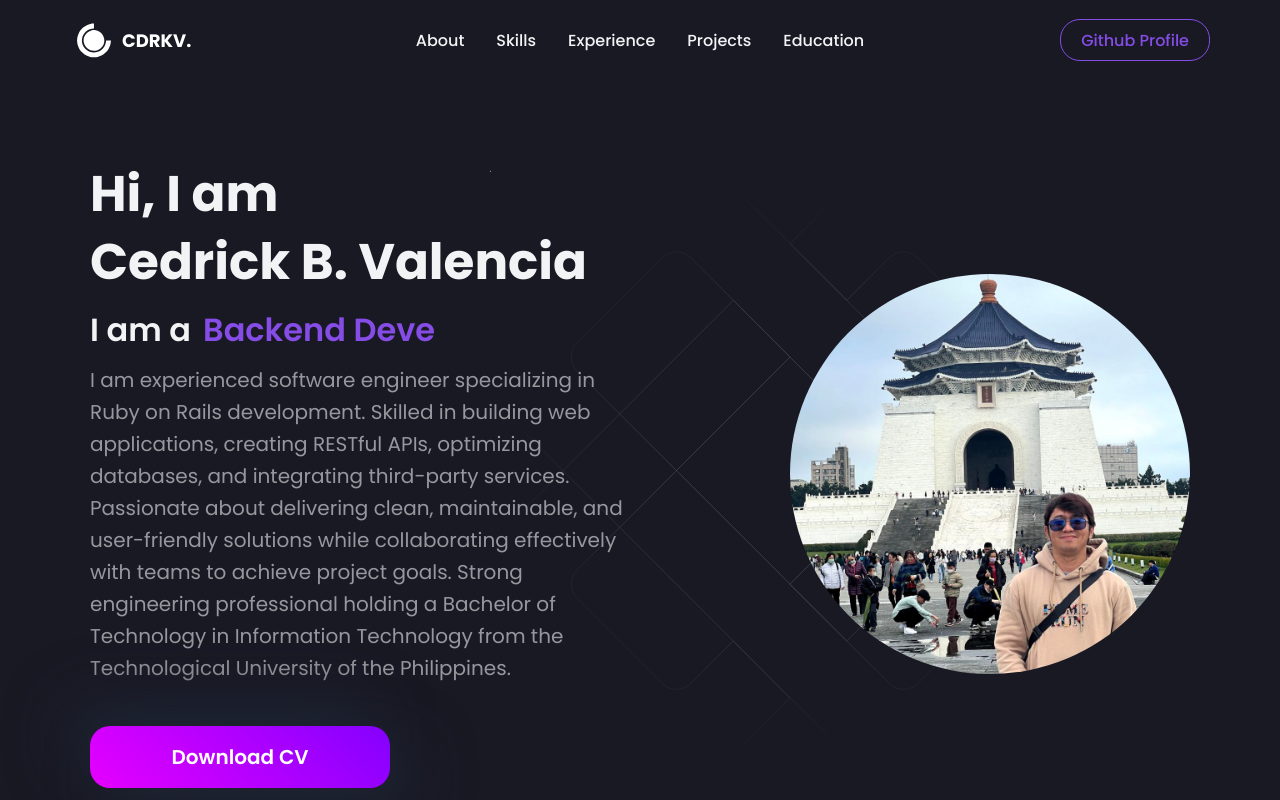
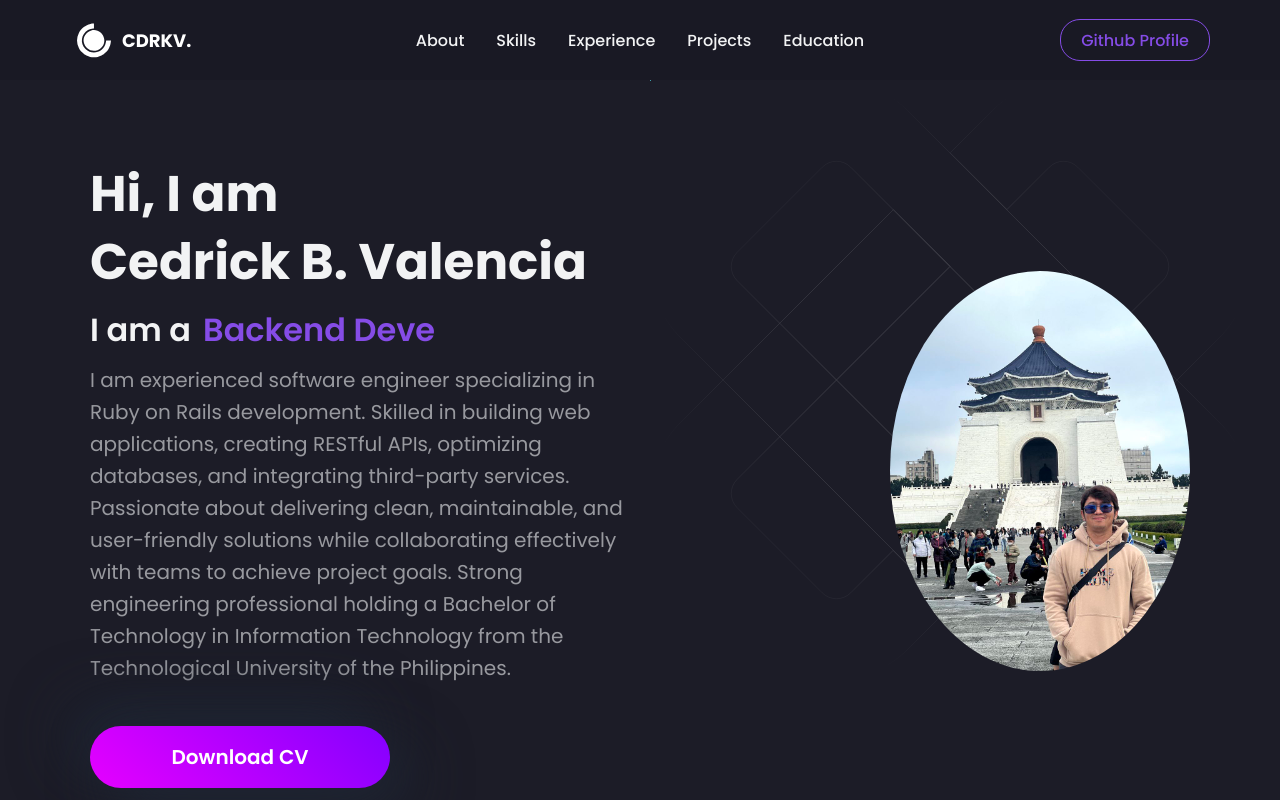
Before and after one commit to cdrk811/Portfolio, a React (Create React App) app: page / in a window 1280 px wide. Shown: the top 800 px of the page. Built offline with nearby package versions, Linux system fonts and the light colour scheme.

Commit message:
adjust about style and use frame-motion and add stars js

```diff
--- /dev/null
+++ b/src/components/Canvas/Stars.js
@@ -0,0 +1,47 @@
+import React, { Suspense, useRef, useState } from "react";
+import { Canvas, useFrame } from "@react-three/fiber";
+import { Points, PointMaterial, Preload } from "@react-three/drei";
+import styled from "styled-components";
+import * as random from "maath/random/dist/maath-random.esm";
+
+const StyledCanvasWrapper = styled.div`
+    width: 100%;
+    height: auto;
+    position: absolute;
+    inset: 0;
+`;
+
+const Stars = (props) => {
+    const ref = useRef();
+    const [sphere] = useState(() =>
+        random.inSphere(new Float32Array(5000), { radius: 1.2 })
+    );
+
+    useFrame((state, delta) => {
+        ref.current.rotation.x -= delta / 10;
+        ref.current.rotation.y -= delta / 15;
+    })
+
+    return (
+        <group rotation={[0, 0, Math.PI / 4]}>
+            <Points ref={ref} positions={sphere} stride={3} frustumCulled {...props}>
+                <PointMaterial transparent color="#f277c8" size={0.002} sizeAttenuation={true} depthWrite={false} />
+            </Points>
+        </group>
+    )
+};
+
+const StyledStarsCanvas = () => {
+    return (
+        <StyledCanvasWrapper>
+            <Canvas camera={{ position: [0, 0, 1] }}>
+                <Suspense fallback={null}>
+                    <Stars />
+                </Suspense>
+                <Preload all />
+            </Canvas>
+        </StyledCanvasWrapper>
+    )
+}
+
+export default StyledStarsCanvas;
--- /dev/null
+++ b/src/components/HeroSection/HeroSectionStyle.js
@@ -0,0 +1,213 @@
+import styled from "styled-components";
+
+export const HeroContainer = styled.div`
+    display: flex;
+    justify-content: center;
+    position: relative;
+    padding: 80px 30px;
+
+    @media (max-width: 960px) {
+        padding: 66px 16px;
+    }
+
+    @media (max-width: 640px) {
+        padding: 32px 16px;
+    }
+
+    z-index: 1;
+    clip-path: polygon(0 0, 100% 0, 100% 100%, 70% 95%, 0 100%);
+`;
+
+export const HeroBg = styled.div`
+    position: absolute;
+    display: flex;
+    justify-content: end;
+    top: 0;
+    right: 0;
+    bottom: 0;
+    left: 0;
+    width: 100%;
+    height: 100%;
+    max-width: 1360px;
+    overflow: hidden;
+    padding: 0 30px;
+    top: 50%;
+    left: 50%;
+    -webkit-transform: translateX(-50%) translateY(-50%);
+    transform: translateX(-50%) translateY(-50%);
+
+    @media (max-width: 960px) {
+        justify-content: center;
+        padding: 0 0px;
+    }
+`;
+
+export const HeroInnerContainer = styled.div`
+    position: relative;
+    display: flex;
+    justify-content: space-between;
+    align-items: center;
+    width: 100%;
+    max-width: 1100px;
+
+    @media (max-width: 960px) {
+        flex-direction: column;
+    }
+`;
+
+export const HeroLeftContainer = styled.div`
+    width: 100%;
+    order: 1;
+    @media screen and (max-width: 960px) {
+        order: 2;
+        margin-bottom: 32px;
+        display: flex;
+        gap: 6px;
+        align-items: center;
+        flex-direction: column;
+    }
+
+    @media screen and (max-width: 640px) {
+        order: 2;
+        margin-bottom: 32px;
+        display: flex;
+        gap: 6px;
+        align-items: center;
+        flex-direction: column;
+    }
+`;
+
+export const HeroRightContainer = styled.div`
+    width: 100%;
+    order: 2;
+    display: flex;
+    justify-content: end;
+
+    @media (max-width: 960px) {
+        order: 1;
+        display: flex;
+        flex-direction: column;
+        justify-content: center;
+        align-items: center;
+        margin-bottom: 80px;
+    }
+
+    @media (max-width: 640px) {
+        margin-bottom: 30px;
+    }
+`;
+
+export const Title = styled.div`
+    font-size: 50px;
+    font-weight: 700;
+    color: ${({ theme }) => theme.text_primary };
+    line-height: 68px;
+
+    @media (max-width: 960px) {
+        text-align: center;
+    }
+
+    @media (max-width: 640px) {
+        font-size: 40px;
+        line-height: 48px;
+        margin-bottom: 8px;
+    }
+`;
+
+export const TextLoop = styled.div`
+    font-size: 32px;
+    font-weight: 600;
+    color: ${({ theme }) => theme.text_primary };
+    line-height: 68px;
+    gap: 12px;
+    display: flex;
+
+    @media (max-width: 960px) {
+        text-align: center;
+    }
+
+    @media (max-width: 640px) {
+        font-size: 22px;
+        line-height: 48px;
+        margin-bottom: 16px;
+    }
+`;
+
+export const Span = styled.span`
+    color: ${({ theme }) => theme.primary };
+    cursor: pointer;
+`;
+
+export const SubTitle = styled.div`
+    font-size: 20px;
+    color: ${({ theme }) => theme.text_primary + 95 };
+    line-height: 32px;
+    margin-bottom: 42px;
+
+    @media (max-width: 960px) {
+        text-align: center;
+    }
+
+    @media (max-width: 640px) {
+        font-size: 16px;
+        line-height: 32px;
+    }
+`;
+
+export const ResumeButton = styled.a`
+    -webkit-appearance: button;
+    -moz-appearance: button;
+    appearance: button;
+    text-decoration: none;
+    width: 95%;
+    max-width: 300px;
+    text-align: center;
+    padding: 16px 0;
+
+    color: ${({ theme }) => theme.white };
+    border-radius: 50px;
+    cursor: pointer;
+    font-size: 20px;
+    font-weight: 600;
+    transition: all 0.2s ease-in-out !important;
+
+    background: hsla(271, 100%, 50%, 1);
+    background: linear-gradient(225deg, hsla(271, 100%, 50%, 1) 0%, hsla(294, 100%, 50%, 1) 100%);
+    background: -moz-linear-gradient(225deg, hsla(271, 100%, 50%, 1) 0%, hsla(294, 100%, 50%, 1) 100%);
+    background: -webkit-linear-gradient(225deg, hsla(271, 100%, 50%, 1) 0%, hsla(294, 100%, 50%, 1) 100%);
+    box-shadow: 20px 20px 60px #1f2634, -20px -20px 60px #1f2634;
+
+    &:hover {
+        transform: scale(1.05);
+        transition: all 0.4s ease-in-out;
+        box-shadow: 20px 20px 60px #1f2634;
+        filter: brightness(1);
+    }
+
+    @media (max-width: 640px) {
+        padding: 12px 0;
+        font-size: 18px;
+    }
+`;
+
+export const Image = styled.img`
+    width: 100%;
+    height: 100%;
+    // position: relative;
+    border-radius: 50%;
+    max-width: 400px;
+    max-height: 400px;
+    // object-fit: cover;
+    // object-position: center;
+    border: 2px solid ${({ theme }) => theme.primary}
+
+    @media screen and (max-width: 960px) {
+        max-height: 400px;
+        max-width: 400px;
+    }
+
+    @media screen and (max-width: 640px) {
+        max-height: 280px;
+        max-width: 280px;
+    }
+`;
--- a/src/components/HeroSection/index.js
+++ b/src/components/HeroSection/index.js
@@ -1,225 +1,27 @@
 import React from 'react';
-import styled from "styled-components";
+import { HeroContainer, HeroBg, HeroInnerContainer, HeroLeftContainer, Title, TextLoop, Span, SubTitle, ResumeButton, HeroRightContainer, Image } from "./HeroSectionStyle";
 import { Bio } from '../../data/constants';
 import { Typewriter } from "react-simple-typewriter";
 import HeroImg from "../../images/HeroImage.jpg";
 import HeroBgAnimation from '../HeroBgAnimation';
-
-const HeroContainer = styled.div`
-    background-color: ${({ theme }) => theme.card_light };
-    display: flex;
-    justify-content: center;
-    position: relative;
-    padding: 80px 30px;
-
-    @media screen and (max-width: 960px) {
-        padding: 66px 16px;
-    }
-
-    @media screen and (max-width: 640px) {
-        padding: 32px 16px;
-    }
-
-    z-index: 1;
-    clip-path: polygon(0 0, 100% 0, 100% 100%, 70% 95%, 0 100%);
-`;
-
-const HeroBg = styled.div`
-    position: absolute;
-    display: flex;
-    justify-content: end;
-    top: 0;
-    right: 0;
-    bottom: 0;
-    left: 0;
-    width: 75%;
-    height: 77%;
-    max-width: 1360px;
-    overflow: hidden;
-    padding: 0 30px;
-    top: 50%;
-    left: 50%;
-    -webkit-transform: translateX(-50%) translateY(-50%);
-    transform: translateX(-50%) translateY(-50%);
-
-    @media (max-width: 960px) {
-        justify-content: center;
-        padding: 0 0px;
-    }
-`;
-
-const HeroInnerContainer = styled.div`
-    display: flex;
-    justify-content: space-between;
-    align-items: center;
-    width: 100%;
-    max-width: 1100px;
-
-    @media screen and (max-width: 960px) {
-        flex-direction: column;
-    }
-`;
-
-const HeroLeftContainer = styled.div`
-    width: 100%;
-    order: 1;
-    @media screen and (max-width: 960px) {
-        order: 2;
-        margin-bottom: 32px;
-        display: flex;
-        align-items: center;
-        flex-direction: column;
-    }
-
-    @media screen and (max-width: 640px) {
-        order: 2;
-        margin-bottom: 32px;
-        display: flex;
-        align-items: center;
-        flex-direction: column;
-    }
-`;
-
-const HeroRightContainer = styled.div`
-    width: 100%;
-    order: 2;
-    display: flex;
-    justify-content: end;
-    gap: 12px;
-    @media screen and (max-width: 960px) {
-        order: 1;
-        justify-content: center;
-        align-items: center;
-        margin-bottom: 80px;
-    }
-
-    @media screen and (max-width: 640px) {
-        order: 1;
-        display: flex;
-        align-items: center;
-        flex-direction: column;
-    }
-`;
-
-const Title = styled.div`
-    font-size: 50px;
-    font-weight: 700;
-    color: ${({ theme }) => theme.text_primary };
-    line-height: 68px;
-
-    @media screen and (max-width: 960px) {
-        text-align: center;
-    }
-
-    @media screen and (max-width: 640px) {
-        font-size: 40px;
-        line-height: 48px;
-        margin-bottom: 8px;
-    }
-`;
-
-const TextLoop = styled.div`
-    font-size: 32px;
-    font-weight: 600;
-    color: ${({ theme }) => theme.text_primary };
-    line-height: 68px;
-    gap: 12px;
-    display: flex;
-
-    @media screen and (max-width: 960px) {
-        text-align: center;
-    }
-
-    @media screen and (max-width: 640px) {
-        font-size: 22px;
-        line-height: 48px;
-        margin-bottom: 16px;
-    }
-`;
-
-const Span = styled.span`
-    color: ${({ theme }) => theme.primary };
-    cursor: pointer;
-`;
-
-const SubTitle = styled.div`
-    font-size: 20px;
-    color: ${({ theme }) => theme.text_primary + 95 };
-    line-height: 32px;
-    margin-bottom: 42px;
-
-    @media screen and (max-width: 960px) {
-        text-align: center;
-    }
-
-    @media screen and (max-width: 640px) {
-        font-size: 16px;
-        line-height: 32px;
-    }
-`;
-
-const ResumeButton = styled.a`
-    -webkit-appearance: button;
-    -moz-appearance: button;
-    appearance: button;
-    text-decoration: none;
-    width: 95%;
-    max-width: 300px;
-    text-align: center;
-    padding: 16px 0;
-    color: ${({ theme }) => theme.white };
-    border-radius: 20px;
-    cursor: pointer;
-    font-size: 20px;
-    font-weight: 600;
-    transition: all 0.2s ease-in-out !important;
-    background: hsla(271, 100%, 50%, 1);
-    background: linear-gradient(225deg, hsla(271, 100%, 50%, 1) 0%, hsla(294, 100%, 50%, 1) 100%);
-    background: -moz-linear-gradient(225deg, hsla(271, 100%, 50%, 1) 0%, hsla(294, 100%, 50%, 1) 100%);
-    background: -webkit-linear-gradient(225deg, hsla(271, 100%, 50%, 1) 0%, hsla(294, 100%, 50%, 1) 100%);
-    box-shadow: 20px 20px 60px #1f2634, -20px -20px 60px #1f2634;
-    &:hover {
-        transform: scale(1.05);
-        transition: all 0.4s ease-in-out;
-        box-shadow: 20px 20px 60px #1f2634;
-        filter: brightness(1);
-    }
-
-    @media (max-width: 640px) {
-        padding: 12px 0;
-        font-size: 18px;
-    }
-`;
-
-const Image = styled.img`
-    width: 100%;
-    height: 100%;
-    position: relative;
-    border-radius: 50%;
-    max-width: 400px;
-    max-height: 400px;
-    object-fit: cover;
-    object-position: center;
-    border: 2px solid ${({ theme }) => theme.primary}
-
-    @media screen and (max-width: 960px) {
-        max-height: 400px;
-    }
-
-    @media screen and (max-width: 640px) {
-        max-height: 300px;
-    }
-`;
+import { motion } from "framer-motion";
+import { headContainerAnimation, headContentAnimation, headTextAnimation } from "../../utils/motion";
+// import StarCanvas from "../Canvas/Stars";
+import { Tilt } from "react-tilt";
 
 const HeroSection = () => {
     return (
         <div id="about">
             <HeroContainer>
                 <HeroBg>
+                    {/* <StarCanvas /> */}
                     <HeroBgAnimation />
                 </HeroBg>
+
+                <motion.div {...headContainerAnimation}>
                     <HeroInnerContainer>
                         <HeroLeftContainer>
+                            <motion.div {...headTextAnimation}>
                                 <Title>
                                     Hi, I am <br />
                                     {Bio.name}
@@ -233,16 +35,26 @@ const HeroSection = () => {
                                         />
                                     </Span>
                                 </TextLoop>
+                            </motion.div>
+
+                            <motion.div {...headContentAnimation}>
                                 <SubTitle>{Bio.description}</SubTitle>
-                        <ResumeButton href={Bio.resume} target="display">
+                            </motion.div>
+
+                            <ResumeButton href={Bio.resume} target="_blank">
                                 Download CV
                             </ResumeButton>
                         </HeroLeftContainer>
 
                         <HeroRightContainer>
-                        <Image src={HeroImg} alt="Hero" />
+                            <motion.div {...headContentAnimation}>
+                                <Tilt>
+                                    <Image src={HeroImg} alt="Cedrick Valencia" />
+                                </Tilt>
+                            </motion.div>
                         </HeroRightContainer>
                     </HeroInnerContainer>
+                </motion.div>
             </HeroContainer>
         </div>
     );
```
Lines whose indentation alone changed are shown as unchanged.
